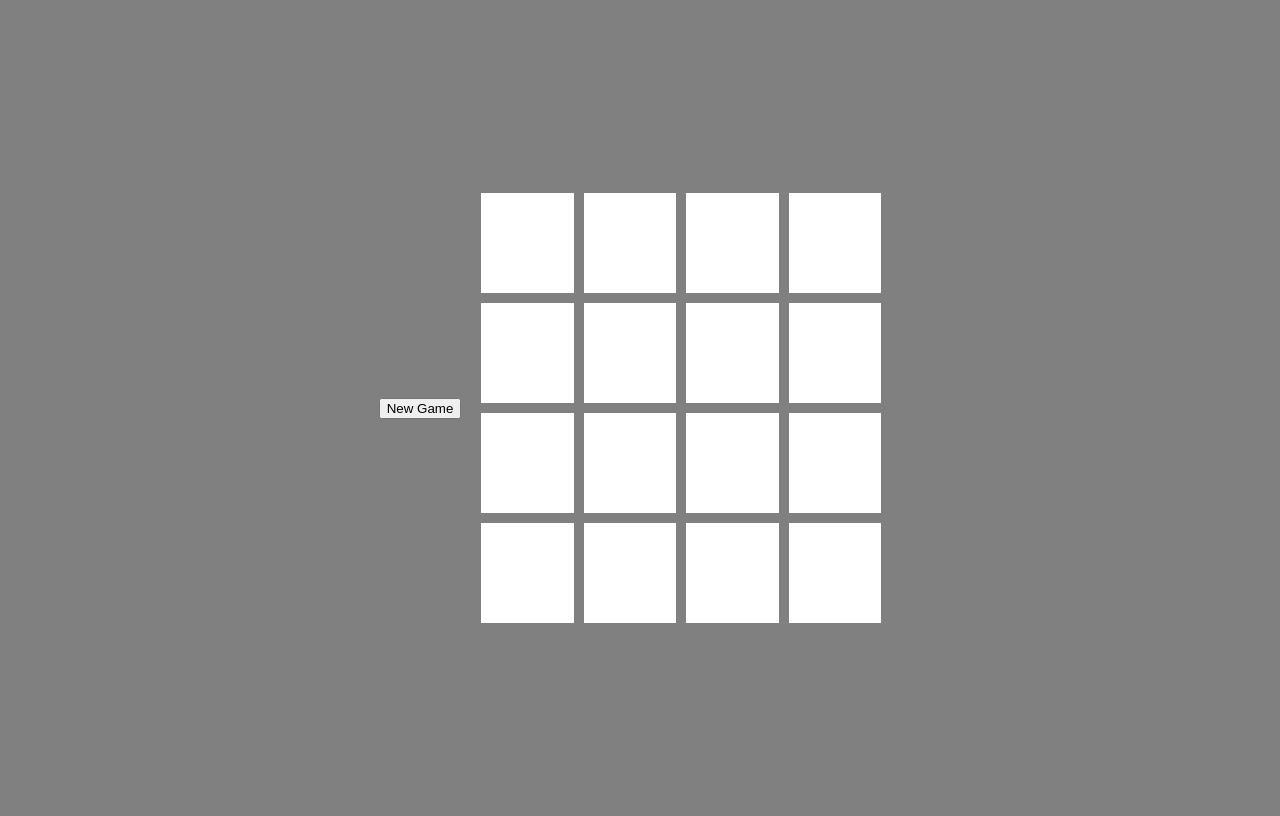
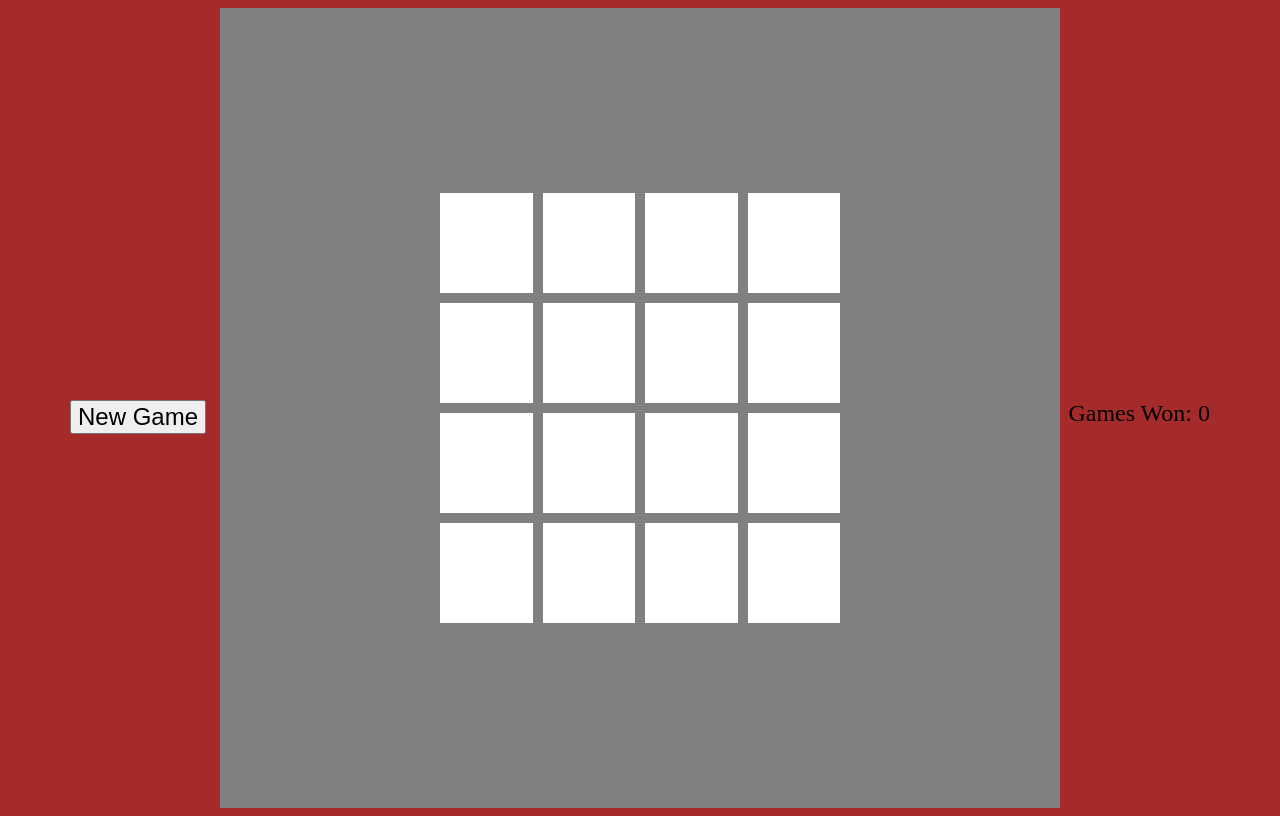
Before and after one commit to Adrian484/Memory-Game, a plain HTML site: page index.html in a window 1280 px wide. Drawn offline with Linux system fonts and the light colour scheme.

Commit message:
EXPERIMENTAL - Used some rough styling which results in the game board being in a container, I have used this container to push the buttons/texts out for it to appear somewhat stylish and aesthetic, however it might get too complicated as more buttons/counters get added. For now the game remains fully functional with a win counter

```diff
--- a/index.html
+++ b/index.html
@@ -11,9 +11,11 @@
     </div>
     <div class="memory-game-container">
         <button id="newGameButton">New Game</button>
+
         <div class="memory-game">
             <!-- Using JavaScript to generate the board -->
         </div>
+        <div id="winCounter">Games Won: 0</div>
     </div>
 
     <script src="main.js"></script>
--- a/main.js
+++ b/main.js
@@ -5,6 +5,8 @@ const colors = [
 
 const memoryGame = document.querySelector('.memory-game');
 const newGameButton = document.getElementById('newGameButton');
+const winCounter = document.getElementById('winCounter');
+let gamesWon = 0;
 let flippedCards = [];
 let matchedCards = [];
 
@@ -59,6 +61,8 @@ function checkForMatch() {
         flippedCards = [];
 
         if (matchedCards.length === colors.length) {
+            gamesWon++;
+            winCounter.textContent = `Games Won: ${gamesWon}`;
             winMessage.style.display = 'block';
         }
     } else {
--- a/style.css
+++ b/style.css
@@ -1,9 +1,10 @@
 body {
-    background-color: grey;
+    background-color: brown;
     justify-content: center;
     align-items: center;
     min-height: 100vh;
 }
+
 
 .hidden {
     display: none;
@@ -20,19 +21,39 @@ body {
 
 .memory-game-container {
     display: flex;
-    justify-content: center;
-    align-items: center;
+    justify-content: space-between; /* Spread elements horizontally */
+    align-items: center; /* Center vertically */
     min-height: 100vh;
     background-color: grey;
+    max-width: 800px; /* Set a max width for the container */
+    margin: 0 auto; /* Center the container horizontally */
+    padding: 0 20px; /
+}
+
+#newGameButton {
+    font-size: 24px;
+    position: absolute;
+    left: 20px;
+    top: 50%;
+    margin-left: 50px;
+}
+
+#winCounter {
+    font-size: 24px;
+    position: absolute;
+    right: 20px;
+    top: 50%;
+    margin-right: 50px;
 }
 
 .memory-game {
     display: grid;
+    justify-content: center;
     grid-template-columns: repeat(4, 1fr);
     gap: 10px;
     max-width: 400px;
     width: 100%; /* Add this line to limit the width */
-    padding: 0 20px; /* Add this line for spacing on both sides */
+    padding: 0 200px; /* Add this line for spacing on both sides */
 }
 
 .card {
```
